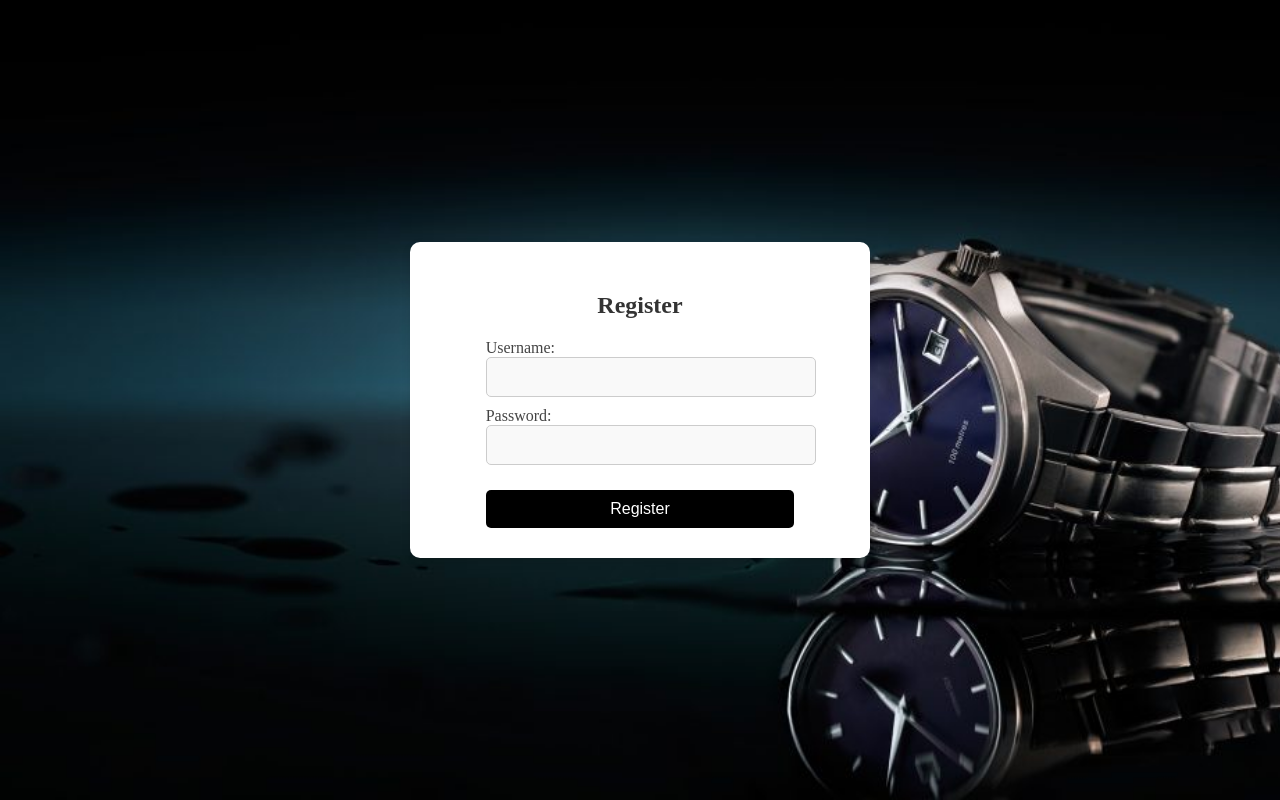
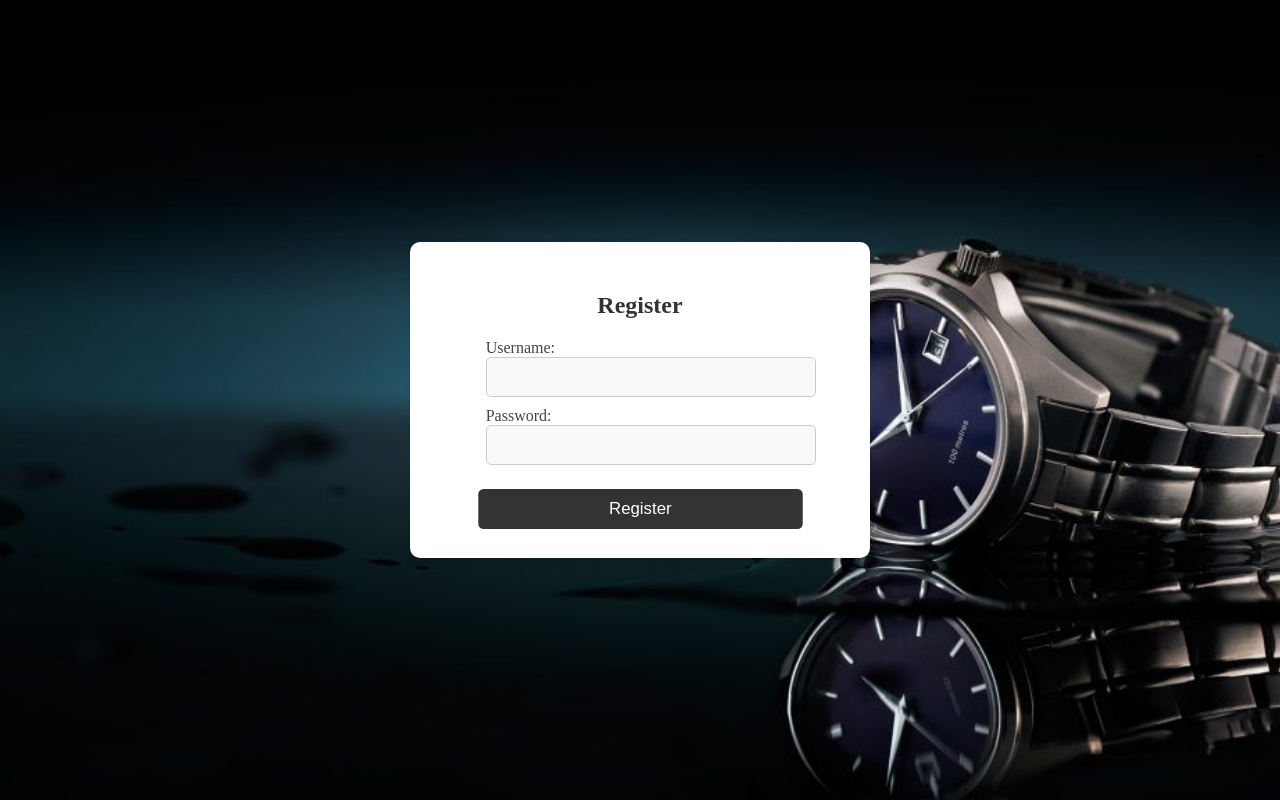
Before and after one commit to Shaik-Zuher/Time_Trend, an Angular app in the folder WatchEcom.App/: page /register in a window 1280 px wide. In both pictures the pointer is over the button "Register". Built offline with nearby package versions, Linux system fonts and the light colour scheme.

Commit message:
Update register.component.css

```diff
--- a/WatchEcom.App/src/app/register/register.component.css
+++ b/WatchEcom.App/src/app/register/register.component.css
@@ -1,3 +1,4 @@
+
 /* Full-screen centering */
 .container {
     background-image: url("../../assets/Login_wallpaper.jpg");
@@ -54,18 +55,20 @@
   }
 
   /* Submit button */
-  .form-box button {
+.form-box button {
     width: 100%;
     padding: 10px;
-    background: #000000;
+    background: #000;
     color: white;
     font-size: 16px;
     border: none;
     border-radius: 5px;
     cursor: pointer;
     margin-top: 15px;
-  }
+    transition: background 0.3s ease, transform 0.2s ease;
+}
 
-  .form-box button:hover {
-    background: #000000;
-  }
+.form-box button:hover {
+    background: #333; /* Darker gray for effect */
+    transform: scale(1.05); /* Slight zoom effect */
+}
```
